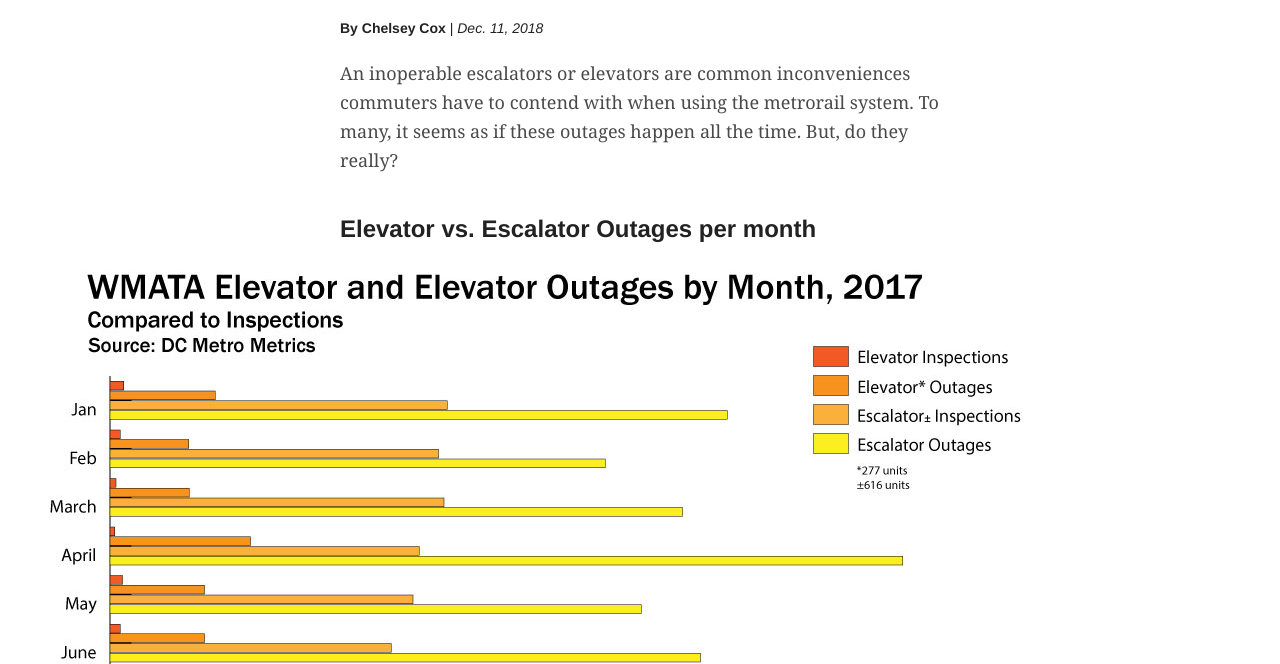
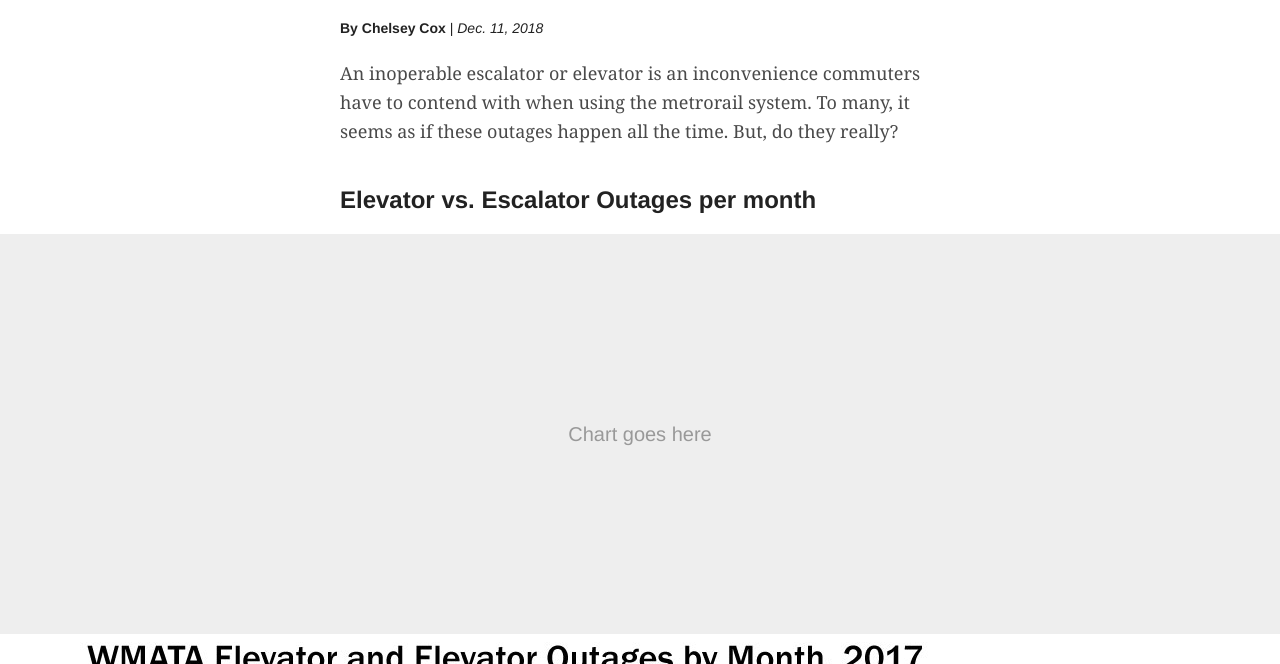
Before and after one commit to coc33/georgetown-dataviz-final-project, a plain HTML site: page index.html in a window 1280 px wide. Shown: the part 136-800 px from the top of the page. Drawn offline with Linux system fonts and the light colour scheme.

Commit message:
Update index.html

```diff
--- a/index.html
+++ b/index.html
@@ -19,10 +19,10 @@
 
       <p class="byline"><strong>By Chelsey Cox</strong> | <em>Dec. 11, 2018</em></p>
 
-      <p>An inoperable escalators or elevators are common inconveniences commuters have to contend with when using the metrorail system.  To many, it seems as if these outages happen all the time.  But, do they really?<p>
+      <p>An inoperable escalator or elevator is an inconvenience commuters have to contend with when using the metrorail system.  To many, it seems as if these outages happen all the time.  But, do they really?<p>
 
       <h2 class="subhead">Elevator vs. Escalator Outages per month</h2>
-
+      <div id="chart-1" class="chart placeholder"></div>
       <img src="outages_month.jpg">
 
       <p class="credit">Source: DC Metro Metrics</p>
```
